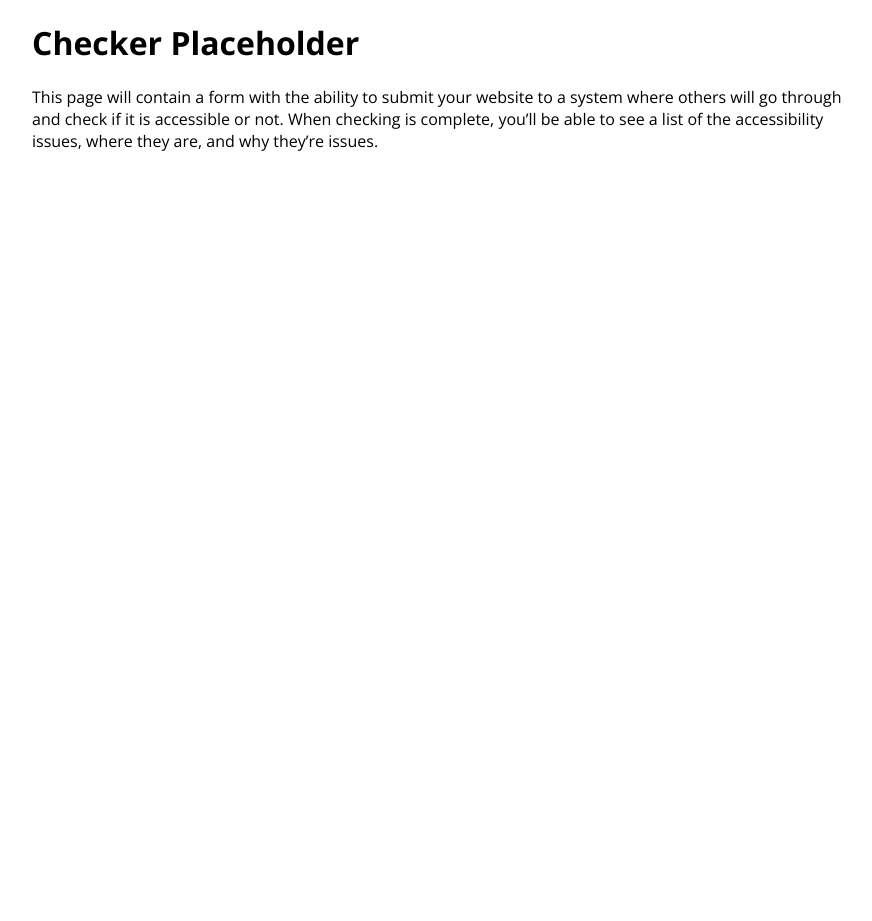
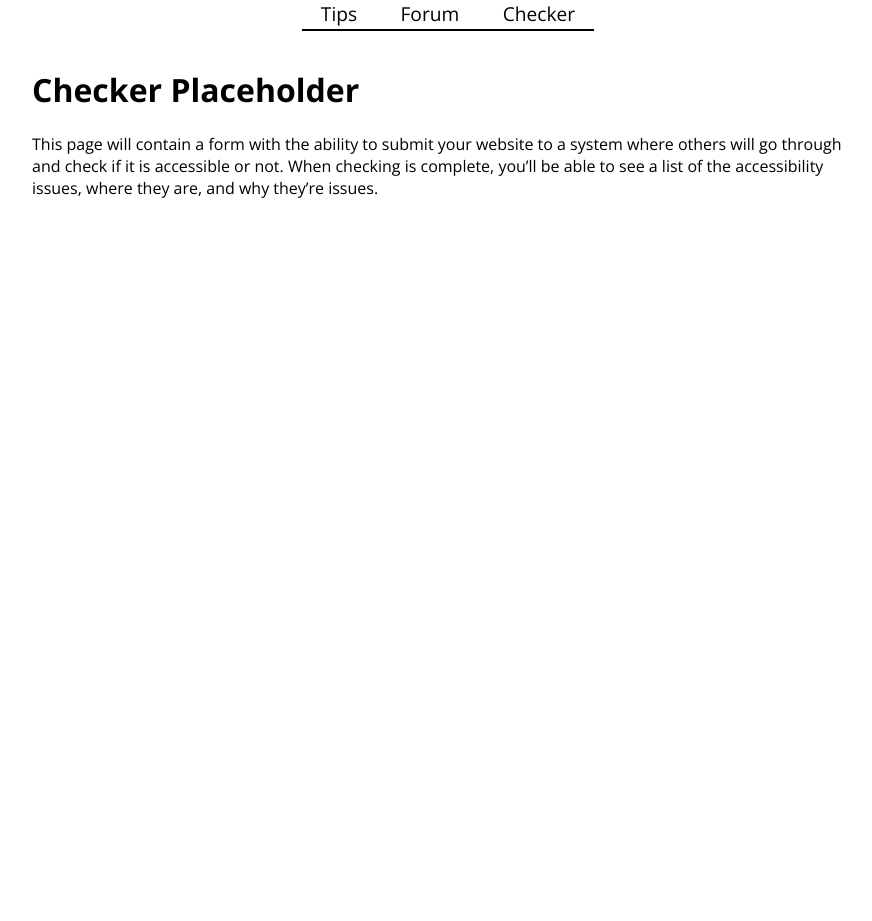
Before and after one commit to Jonathan-F-Bell/WebAccessibility, a Jekyll site: the page built from checker.md, in a window 1280 px wide. Shown: the whole page, without its empty margins (192-1064 px from the left). Built offline with Jekyll 4.4.1, drawn with Linux system fonts in a browser that asks for light colours; after the commit the page ends 900 px from its top, so only the background shows below that.

Commit message:
Added navigation to about and checker pages

```diff
--- a/checker.md
+++ b/checker.md
@@ -2,6 +2,8 @@
 layout: default
 title: Checker
 ---
+{% include navigation.html %}
+
 # Checker Placeholder
 
 This page will contain a form with the ability to submit your website to a system where others will go through and check if it is accessible or not. When checking is complete, you'll be able to see a list of the accessibility issues, where they are, and why they're issues.
```
Also changed, not shown: about.md (+2 -0 lines).
